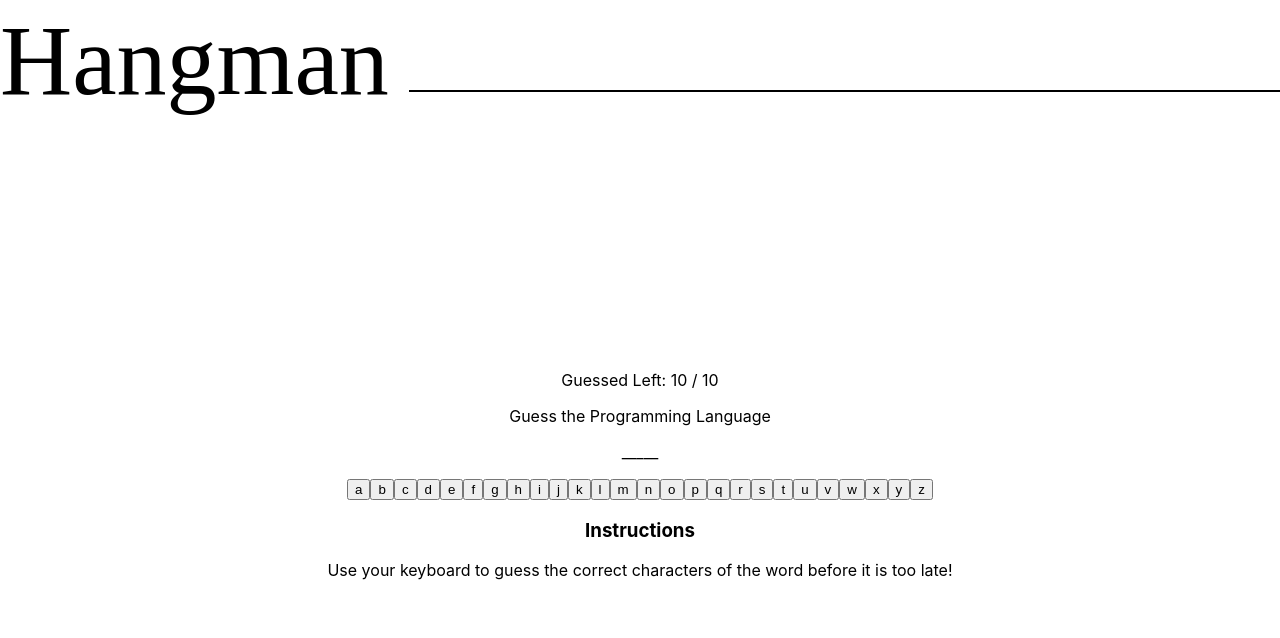
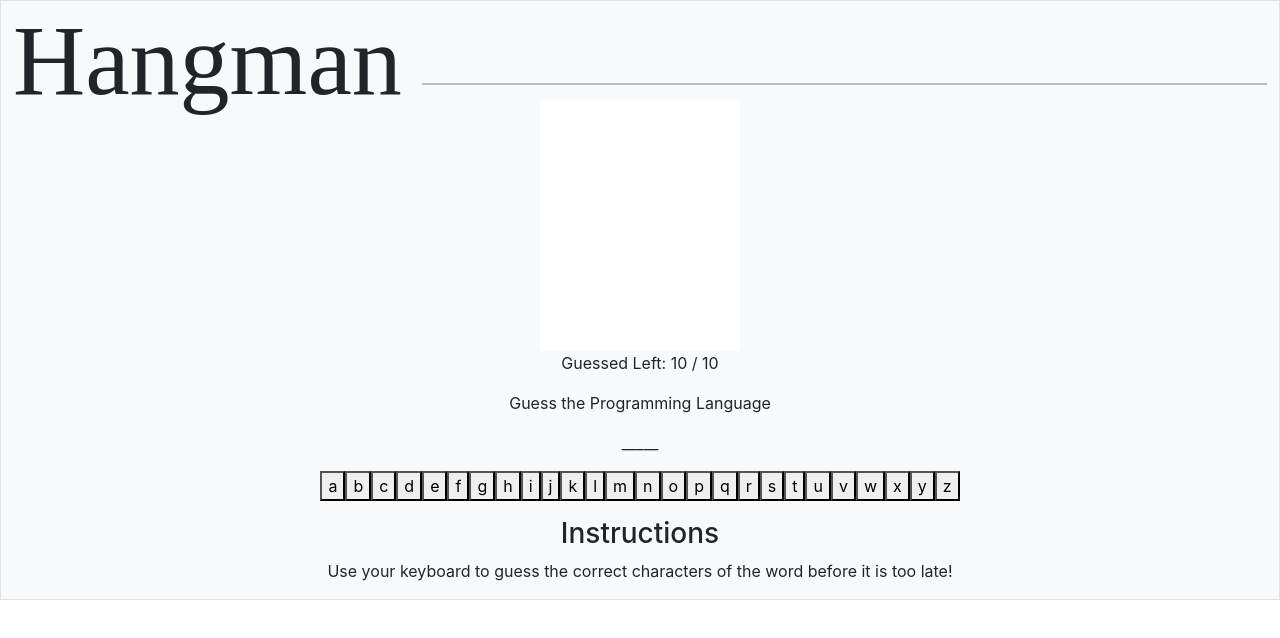
Before and after one commit to theodorebailey/Hangman-react-version-2, a React (Create React App) app: page / in a window 1280 px wide. Shown: the top 638 px of the page. Built offline with nearby package versions, Linux system fonts and the light colour scheme.

Commit message:
Working project, need to useState to rerender buttons

```diff
--- a/package.json
+++ b/package.json
@@ -6,6 +6,7 @@
     "@testing-library/jest-dom": "^5.16.5",
     "@testing-library/react": "^13.4.0",
     "@testing-library/user-event": "^13.5.0",
+    "bootstrap": "^5.3.0-alpha1",
     "react": "^18.2.0",
     "react-dom": "^18.2.0",
     "react-scripts": "5.0.1",
--- a/public/index.html
+++ b/public/index.html
@@ -24,6 +24,7 @@
       work correctly both with client-side routing and a non-root public URL.
       Learn how to configure a non-root public URL by running `npm run build`.
     -->
+    <link href="https://cdn.jsdelivr.net/npm/bootstrap@5.3.0-alpha1/dist/css/bootstrap.min.css" rel="stylesheet" integrity="sha384-GLhlTQ8iRABdZLl6O3oVMWSktQOp6b7In1Zl3/Jr59b6EGGoI1aFkw7cmDA6j6gD" crossorigin="anonymous">
     <title>React App</title>
   </head>
   <body>
@@ -39,5 +40,6 @@
       To begin the development, run `npm start` or `yarn start`.
       To create a production bundle, use `npm run build` or `yarn build`.
     -->
+    <script src="https://cdn.jsdelivr.net/npm/bootstrap@5.3.0-alpha1/dist/js/bootstrap.bundle.min.js" integrity="sha384-w76AqPfDkMBDXo30jS1Sgez6pr3x5MlQ1ZAGC+nuZB+EYdgRZgiwxhTBTkF7CXvN" crossorigin="anonymous"></script>
   </body>
 </html>
--- a/src/App.js
+++ b/src/App.js
@@ -6,10 +6,12 @@ import Help from './components/Help'
 
 function App() {
   return (
-    <div className="App">
+    <div className="App container-fluid">
+      <div className="row border bg-light">
       <Header />
       <Hangman />
       <Help />
+      </div>
     </div>
   );
 }
--- /dev/null
+++ b/src/Bordercolour.js
@@ -0,0 +1,27 @@
+import React from 'react';
+
+const Borders = `
+border-primary
+border-secondary
+border-success
+border-danger
+border-warning
+border-info
+border-light
+border-dark
+border-white
+`
+
+function Bordercolour () {
+    // split list of border style types
+    let borders = Borders.split("\n");
+
+    // randomly select item from array
+    let borderColour = borders[Math.floor(Math.random() * borders.length)];
+
+    return borderColour;
+
+
+}
+
+export { Bordercolour }
--- /dev/null
+++ b/src/Buttoncolour.js
@@ -0,0 +1,35 @@
+import React from 'react';
+
+const Colours = `
+btn-primary
+btn-secondary
+btn-success
+btn-danger
+btn-warning
+btn-info
+btn-light
+btn-dark
+`
+
+function Buttoncolour () {
+    // split list of Button style types
+    let colours = Colours.split("\n");
+
+    // randomly select item from array
+    let buttonColour = colours[Math.floor(Math.random() * colours.length)];
+
+    return buttonColour
+
+
+}
+
+export { Buttoncolour }
+
+// btn
+// btn
+// btn
+// btn
+// btn
+// btn
+// btn
+// btn
--- a/src/Hangman.js
+++ b/src/Hangman.js
@@ -1,6 +1,8 @@
 import React, { Component } from "react";
 // import { selectedWord } from './components/Dictionary';
 import { selectedWord } from './Dictionary';
+import { Bordercolour} from './Bordercolour'
+import { Buttoncolour } from './Buttoncolour'
 
 
 import img0 from './hangmandrawings/state1.GIF';
@@ -60,6 +62,8 @@ class Hangman extends Component {
   generateKeypad() {
     return "abcdefghijklmnopqrstuvwxyz".split("").map((letter) => (
       <button
+        type="button"
+        class={Buttoncolour()}
         key={letter}
         value={letter}
         onClick={this.handleGuess}
@@ -90,7 +94,7 @@ class Hangman extends Component {
         </p>
         <p className="Hangman-btns">{gameState}</p>
         {restart && (
-          <button id="reset" onClick={this.reset}>
+          <button type="button" class="btn btn-primary" onClick={this.reset}>
             Restart?
           </button>
         )}
```
Also changed, not shown: 1 other file (tests, documents, lock files or other folders).
